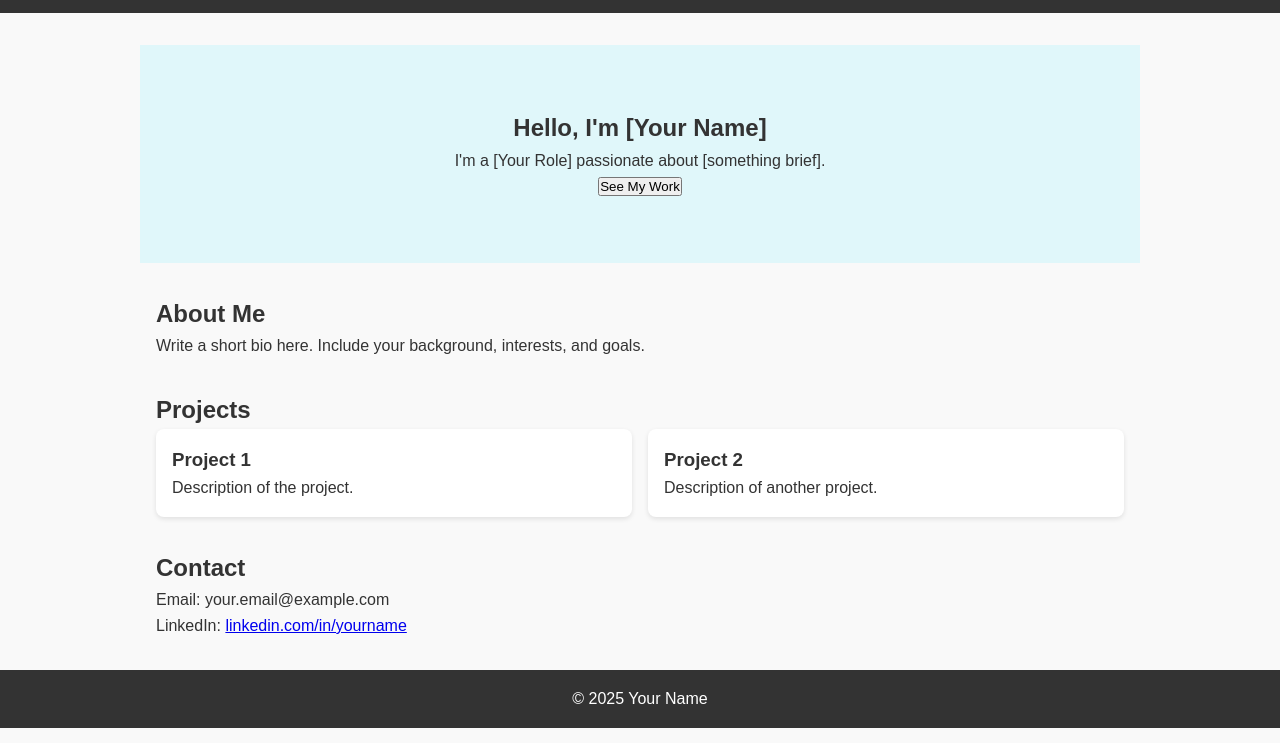
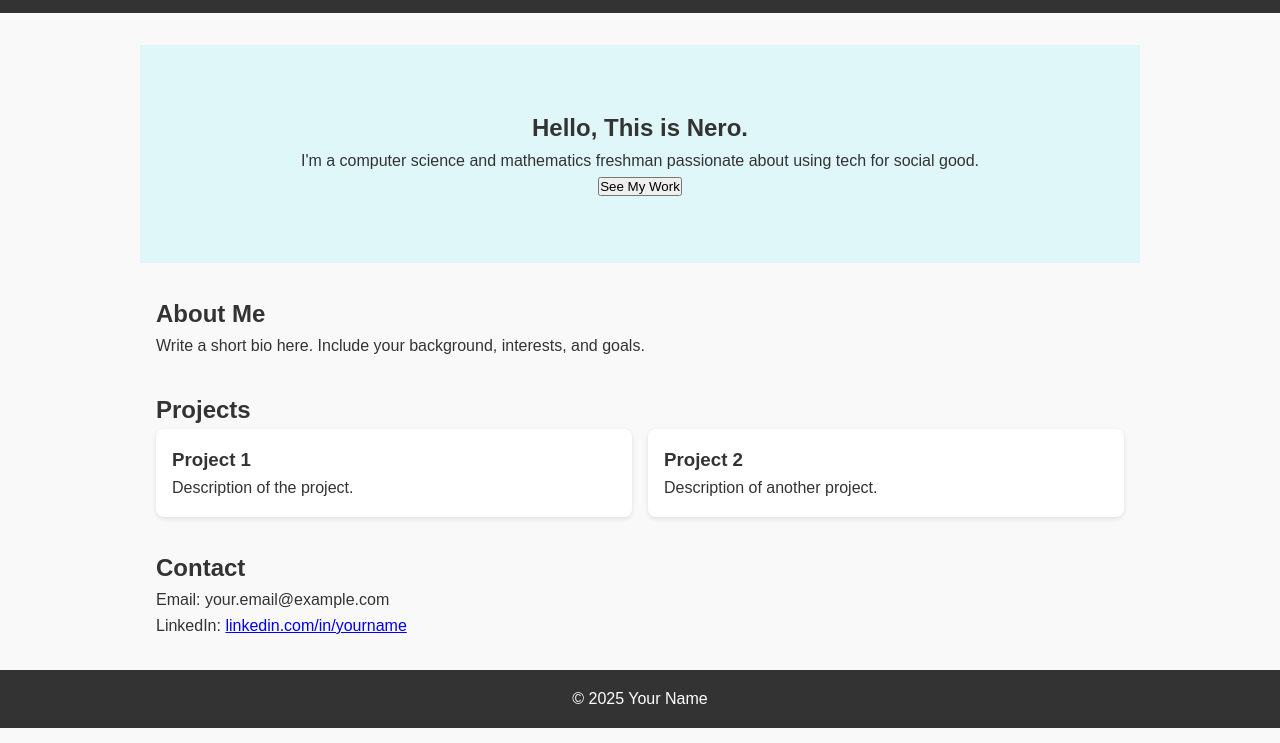
Before and after one commit to nerochau/portfolio, a plain HTML site: page index.html in a window 1280 px wide. Shown: the part 57-800 px from the top of the page. Drawn offline with Linux system fonts and the light colour scheme; a script that the page names is missing.

Commit message:
change description

```diff
--- a/index.html
+++ b/index.html
@@ -19,8 +19,8 @@
   </header>
 
   <section id="hero">
-    <h2>Hello, I'm [Your Name]</h2>
-    <p>I'm a [Your Role] passionate about [something brief].</p>
+    <h2>Hello, This is Nero.</h2>
+    <p>I'm a computer science and mathematics freshman passionate about using tech for social good.</p>
     <button onclick="scrollToSection('projects')">See My Work</button>
   </section>
 
```
